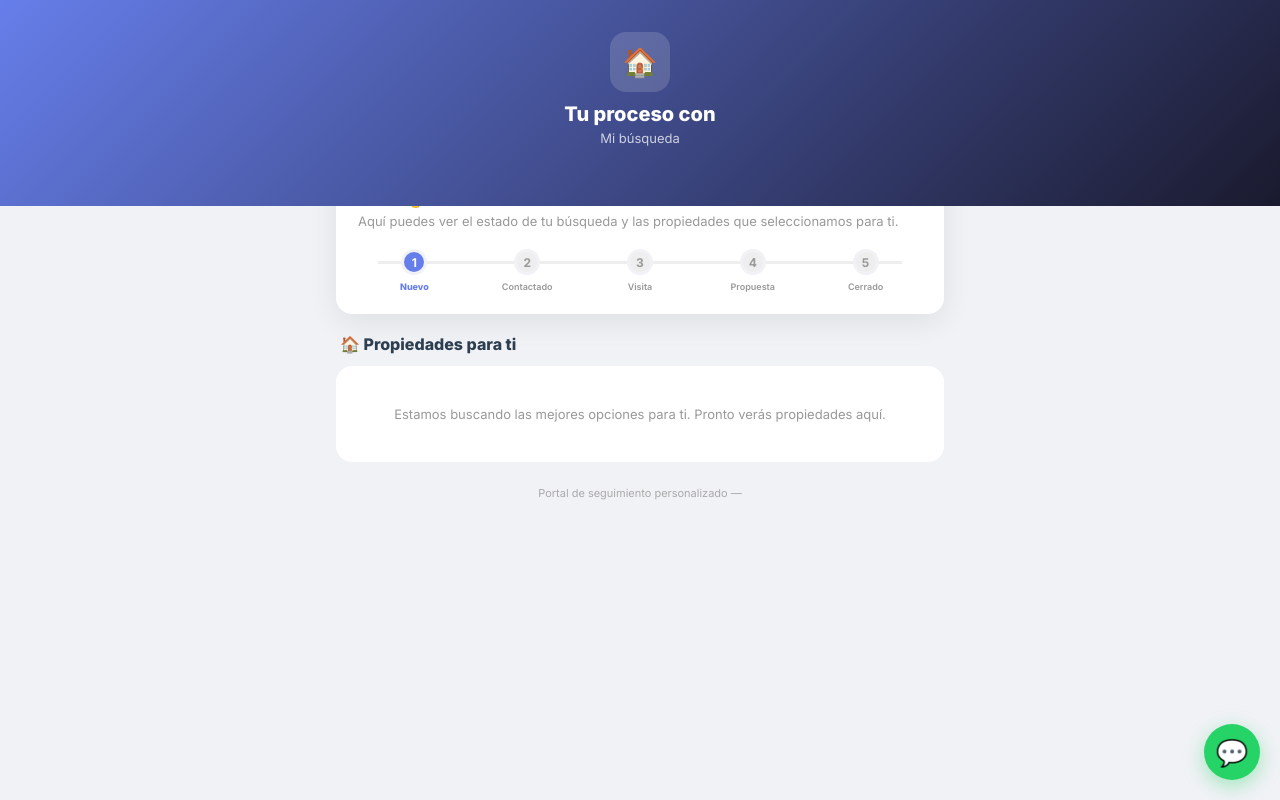
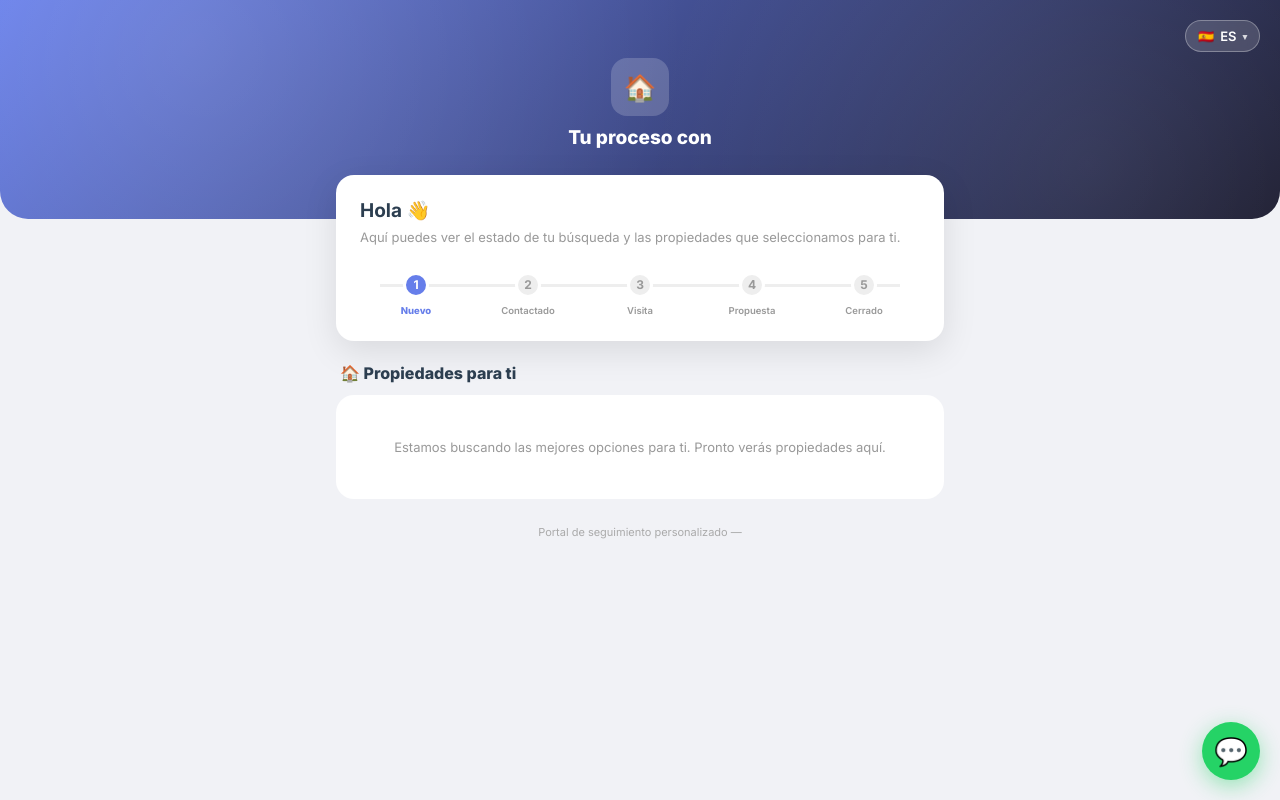
Before and after one commit to DG2028-2029/bot-inmobiliaria-v1, a Flask app: template templates/portal_prospecto.html in a window 1280 px wide. Run offline with Flask 3, Linux system fonts and the light colour scheme; the template is opened without the code that fills it, so the values that code supplies are empty.

Commit message:
Update portal_prospecto.html

```diff
--- a/templates/portal_prospecto.html
+++ b/templates/portal_prospecto.html
@@ -3,78 +3,119 @@
 <head>
     <meta charset="UTF-8">
     <meta name="viewport" content="width=device-width, initial-scale=1.0">
-    <title>{{ textos_portal.titulo_pagina if textos_portal else 'Mi búsqueda' }} | {{ vendedor.nombre }}</title>
+    <title>{{ vendedor.nombre }}</title>
     <style>
         @import url('https://fonts.googleapis.com/css2?family=Inter:wght@400;500;600;700;800&display=swap');
         :root { --color: {{ vendedor.color_primario or '#667eea' }}; }
         * { box-sizing: border-box; margin: 0; padding: 0; }
         body { font-family: 'Inter', 'Segoe UI', Arial, sans-serif; background: #f1f2f6; min-height: 100vh; padding-bottom: 40px; }
 
-        .header { background: linear-gradient(135deg, var(--color), #1a1a2e); padding: 32px 20px 60px; text-align: center; position: relative; }
-        .header-logo { width: 60px; height: 60px; border-radius: 16px; object-fit: contain; border: 2px solid rgba(255,255,255,0.3); background: white; margin-bottom: 10px; }
-        .header-logo-placeholder { width: 60px; height: 60px; border-radius: 16px; background: rgba(255,255,255,0.15); display: flex; align-items: center; justify-content: center; font-size: 28px; margin: 0 auto 10px; }
-        .header h1 { color: white; font-size: 20px; font-weight: 800; }
-        .header p { color: rgba(255,255,255,0.75); font-size: 13px; margin-top: 4px; }
+        .header {
+            background: linear-gradient(135deg, var(--color) 0%, #1a1a2e 100%);
+            padding: 20px 20px 70px;
+            text-align: center;
+            position: relative;
+            overflow: hidden;
+            border-radius: 0 0 28px 28px;
+        }
+        .header::before {
+            content: '';
+            position: absolute; inset: 0;
+            background:
+                radial-gradient(circle at 15% 20%, rgba(255,255,255,0.12) 0%, transparent 45%),
+                radial-gradient(circle at 85% 75%, rgba(255,255,255,0.08) 0%, transparent 40%);
+            pointer-events: none;
+        }
+        .header-top { display: flex; justify-content: flex-end; position: relative; z-index: 2; margin-bottom: 6px; }
+        .lang-selector { position: relative; display: inline-block; }
+        .lang-selector-btn {
+            display: flex; align-items: center; gap: 6px;
+            background: rgba(255,255,255,0.15);
+            border: 1px solid rgba(255,255,255,0.3);
+            backdrop-filter: blur(6px);
+            border-radius: 20px; padding: 7px 12px; cursor: pointer;
+            font-size: 13px; font-weight: 600; color: white;
+            font-family: inherit; transition: 0.2s;
+        }
+        .lang-selector-btn:hover { background: rgba(255,255,255,0.25); }
+        .lang-arrow { font-size: 9px; opacity: 0.8; transition: transform 0.2s; }
+        .lang-selector.abierto .lang-arrow { transform: rotate(180deg); }
+        .lang-menu {
+            display: none; position: absolute; top: calc(100% + 8px); right: 0;
+            background: white; border-radius: 12px;
+            box-shadow: 0 12px 32px rgba(0,0,0,0.25);
+            min-width: 170px; overflow: hidden; z-index: 300;
+        }
+        .lang-selector.abierto .lang-menu { display: block; }
+        .lang-menu a { display: flex; align-items: center; gap: 9px; padding: 11px 15px; text-decoration: none; color: #2c3e50; font-size: 13px; transition: 0.15s; }
+        .lang-menu a:hover { background: #f8f9fa; }
+        .lang-menu a.activo { color: var(--color); font-weight: 700; background: #f0f4ff; }
 
-        .contenedor { max-width: 640px; margin: -40px auto 0; padding: 0 16px; }
+        .header-logo { width: 58px; height: 58px; border-radius: 16px; object-fit: contain; border: 2px solid rgba(255,255,255,0.35); background: white; margin-bottom: 10px; position: relative; z-index: 2; }
+        .header-logo-placeholder { width: 58px; height: 58px; border-radius: 16px; background: rgba(255,255,255,0.18); display: flex; align-items: center; justify-content: center; font-size: 26px; margin: 0 auto 10px; position: relative; z-index: 2; }
+        .header h1 { color: white; font-size: 19px; font-weight: 800; position: relative; z-index: 2; }
+        .header p { color: rgba(255,255,255,0.75); font-size: 12.5px; margin-top: 4px; position: relative; z-index: 2; }
 
-        .saludo-card { background: white; border-radius: 16px; padding: 22px; box-shadow: 0 8px 30px rgba(0,0,0,0.08); margin-bottom: 16px; }
-        .saludo-card h2 { color: #2c3e50; font-size: 18px; margin-bottom: 4px; }
-        .saludo-card p { color: #999; font-size: 13px; }
+        .contenedor { max-width: 640px; margin: -44px auto 0; padding: 0 16px; position: relative; z-index: 5; }
 
-        .progreso-wrap { display: flex; justify-content: space-between; margin-top: 20px; position: relative; }
+        .saludo-card { background: white; border-radius: 18px; padding: 24px; box-shadow: 0 10px 34px rgba(0,0,0,0.1); margin-bottom: 16px; }
+        .saludo-card h2 { color: #2c3e50; font-size: 19px; margin-bottom: 6px; }
+        .saludo-card p { color: #999; font-size: 13px; line-height: 1.5; }
+
+        .progreso-wrap { display: flex; justify-content: space-between; margin-top: 24px; position: relative; }
         .progreso-wrap::before { content:''; position: absolute; top: 12px; left: 20px; right: 20px; height: 3px; background: #eee; z-index: 0; }
         .progreso-linea-activa { position: absolute; top: 12px; left: 20px; height: 3px; background: var(--color); z-index: 1; transition: width 0.3s; }
-        .progreso-paso { position: relative; z-index: 2; display: flex; flex-direction: column; align-items: center; gap: 6px; flex: 1; }
-        .progreso-dot { width: 26px; height: 26px; border-radius: 50%; background: #eee; color: #999; display: flex; align-items: center; justify-content: center; font-size: 12px; font-weight: 700; border: 3px solid #f1f2f6; }
+        .progreso-paso { position: relative; z-index: 2; display: flex; flex-direction: column; align-items: center; gap: 7px; flex: 1; }
+        .progreso-dot { width: 26px; height: 26px; border-radius: 50%; background: #eee; color: #999; display: flex; align-items: center; justify-content: center; font-size: 12px; font-weight: 700; border: 3px solid white; }
         .progreso-dot.activo { background: var(--color); color: white; }
         .progreso-dot.completado { background: #27ae60; color: white; }
-        .progreso-lbl { font-size: 9px; color: #999; text-align: center; font-weight: 600; max-width: 60px; }
+        .progreso-lbl { font-size: 9.5px; color: #999; text-align: center; font-weight: 600; max-width: 62px; line-height: 1.3; }
         .progreso-lbl.activo { color: var(--color); font-weight: 800; }
 
-        .visita-card { background: white; border-radius: 16px; padding: 20px; box-shadow: 0 8px 30px rgba(0,0,0,0.08); margin-bottom: 16px; border-left: 5px solid var(--color); }
-        .visita-card-header { display: flex; align-items: center; gap: 10px; margin-bottom: 14px; }
+        .visita-card { background: white; border-radius: 18px; padding: 22px; box-shadow: 0 10px 34px rgba(0,0,0,0.1); margin-bottom: 16px; border-left: 5px solid var(--color); }
+        .visita-card-header { display: flex; align-items: center; gap: 10px; margin-bottom: 16px; }
         .visita-icon { font-size: 24px; }
         .visita-titulo { font-size: 15px; font-weight: 700; color: #2c3e50; }
-        .visita-detalle { background: #f8f9fa; border-radius: 10px; padding: 14px; margin-bottom: 14px; }
+        .visita-detalle { background: #f8f9fa; border-radius: 12px; padding: 15px; margin-bottom: 16px; }
         .visita-fila { display: flex; justify-content: space-between; padding: 6px 0; font-size: 13px; }
         .visita-fila span:first-child { color: #999; }
         .visita-fila span:last-child { color: #2c3e50; font-weight: 600; text-align: right; }
         .visita-btns { display: flex; gap: 8px; }
-        .btn-visita-accion { flex: 1; padding: 11px; border-radius: 8px; border: none; cursor: pointer; font-size: 12.5px; font-weight: 700; font-family: inherit; transition: 0.2s; }
+        .btn-visita-accion { flex: 1; padding: 12px; border-radius: 10px; border: none; cursor: pointer; font-size: 12.5px; font-weight: 700; font-family: inherit; transition: 0.2s; }
         .btn-confirmar { background: var(--color); color: white; }
         .btn-confirmar:hover { opacity: 0.88; }
         .btn-reagendar { background: #f8f9fa; color: #555; border: 1px solid #ddd; }
         .btn-reagendar:hover { border-color: var(--color); color: var(--color); }
-        .visita-msg-ok { text-align: center; font-size: 13px; font-weight: 700; padding: 10px; border-radius: 8px; display: none; }
+        .visita-msg-ok { text-align: center; font-size: 13px; font-weight: 700; padding: 12px; border-radius: 10px; display: none; }
         .visita-msg-ok.si { background: #eafaf1; color: #196f3d; }
 
-        .propiedades-titulo { font-size: 16px; font-weight: 800; color: #2c3e50; margin: 20px 4px 12px; }
+        .propiedades-titulo { font-size: 16px; font-weight: 800; color: #2c3e50; margin: 22px 4px 12px; }
         .prop-grid { display: grid; grid-template-columns: repeat(auto-fill, minmax(260px, 1fr)); gap: 14px; margin-bottom: 20px; }
-        .prop-card { background: white; border-radius: 14px; overflow: hidden; box-shadow: 0 6px 20px rgba(0,0,0,0.07); transition: 0.2s; }
-        .prop-card:hover { transform: translateY(-3px); box-shadow: 0 10px 28px rgba(0,0,0,0.12); }
-        .prop-img { width: 100%; height: 160px; object-fit: cover; background: #eee; }
-        .prop-img-placeholder { width: 100%; height: 160px; background: linear-gradient(135deg,#eee,#f5f5f5); display: flex; align-items: center; justify-content: center; font-size: 32px; color: #ccc; }
-        .prop-body { padding: 14px; }
-        .prop-titulo { font-size: 14px; font-weight: 700; color: #2c3e50; margin-bottom: 4px; white-space: nowrap; overflow: hidden; text-overflow: ellipsis; }
-        .prop-ubicacion { font-size: 12px; color: #999; margin-bottom: 8px; }
-        .prop-precio { font-size: 16px; font-weight: 800; color: #27ae60; margin-bottom: 8px; }
-        .prop-specs { display: flex; gap: 10px; font-size: 11px; color: #777; margin-bottom: 10px; }
-        .prop-match { display: inline-block; background: #eaf4fb; color: #1a5276; font-size: 10px; font-weight: 700; padding: 3px 9px; border-radius: 20px; margin-bottom: 8px; }
-        .btn-prop-wa { display: block; width: 100%; text-align: center; padding: 9px; background: #25D366; color: white; border-radius: 8px; text-decoration: none; font-size: 12.5px; font-weight: 700; }
+        .prop-card { background: white; border-radius: 16px; overflow: hidden; box-shadow: 0 8px 24px rgba(0,0,0,0.08); transition: 0.2s; }
+        .prop-card:hover { transform: translateY(-3px); box-shadow: 0 12px 32px rgba(0,0,0,0.14); }
+        .prop-img { width: 100%; height: 165px; object-fit: cover; background: #eee; display: block; }
+        .prop-img-placeholder { width: 100%; height: 165px; background: linear-gradient(135deg,#eee,#f5f5f5); display: flex; align-items: center; justify-content: center; font-size: 34px; color: #ccc; }
+        .prop-body { padding: 16px; }
+        .prop-titulo { font-size: 14.5px; font-weight: 700; color: #2c3e50; margin-bottom: 5px; white-space: nowrap; overflow: hidden; text-overflow: ellipsis; }
+        .prop-ubicacion { font-size: 12px; color: #999; margin-bottom: 9px; }
+        .prop-precio { font-size: 17px; font-weight: 800; color: #27ae60; margin-bottom: 9px; }
+        .prop-specs { display: flex; gap: 10px; font-size: 11px; color: #777; margin-bottom: 12px; flex-wrap: wrap; }
+        .prop-match { display: inline-block; background: #eaf4fb; color: #1a5276; font-size: 10px; font-weight: 700; padding: 3px 10px; border-radius: 20px; margin-bottom: 9px; }
+        .btn-prop-wa { display: block; width: 100%; text-align: center; padding: 10px; background: #25D366; color: white; border-radius: 9px; text-decoration: none; font-size: 12.5px; font-weight: 700; }
         .btn-prop-wa:hover { background: #128C7E; }
 
-        .sin-propiedades { text-align: center; padding: 40px 20px; color: #999; font-size: 13px; background: white; border-radius: 16px; }
+        .sin-propiedades { text-align: center; padding: 44px 20px; color: #999; font-size: 13px; background: white; border-radius: 18px; }
 
-        .wa-flotante { position: fixed; bottom: 20px; right: 20px; background: #25D366; color: white; width: 56px; height: 56px; border-radius: 50%; display: flex; align-items: center; justify-content: center; font-size: 26px; box-shadow: 0 6px 20px rgba(37,211,102,0.4); text-decoration: none; z-index: 500; }
+        .wa-flotante { position: fixed; bottom: 20px; right: 20px; background: #25D366; color: white; width: 58px; height: 58px; border-radius: 50%; display: flex; align-items: center; justify-content: center; font-size: 27px; box-shadow: 0 6px 22px rgba(37,211,102,0.45); text-decoration: none; z-index: 500; }
         .wa-flotante:hover { background: #128C7E; }
 
-        .footer-portal { text-align: center; margin-top: 24px; padding: 0 16px; }
+        .footer-portal { text-align: center; margin-top: 26px; padding: 0 16px; }
         .footer-portal p { font-size: 11px; color: #aaa; }
 
         @media (max-width: 480px) {
             .prop-grid { grid-template-columns: 1fr; }
-            .progreso-lbl { max-width: 50px; font-size: 8px; }
+            .progreso-lbl { max-width: 52px; font-size: 8.5px; }
+            .header { padding: 16px 16px 60px; border-radius: 0 0 20px 20px; }
         }
     </style>
 </head>
@@ -83,7 +124,7 @@
 {% set lang = idioma_actual if idioma_actual else 'es' %}
 {% set pt = {
     'es': {
-        'titulo_pagina': 'Mi búsqueda', 'subtitulo': 'Tu proceso con', 'hola': 'Hola',
+        'subtitulo': 'Tu proceso con', 'hola': 'Hola',
         'saludo_desc': 'Aquí puedes ver el estado de tu búsqueda y las propiedades que seleccionamos para ti.',
         'et_nuevo': 'Nuevo', 'et_contactado': 'Contactado', 'et_visita': 'Visita', 'et_propuesta': 'Propuesta', 'et_cerrado': 'Cerrado',
         'visita_titulo': 'Tu próxima visita', 'visita_fecha': '📅 Fecha y hora', 'visita_prop': '🏠 Propiedad',
@@ -95,7 +136,7 @@
         'footer': 'Portal de seguimiento personalizado —'
     },
     'en': {
-        'titulo_pagina': 'My search', 'subtitulo': 'Your process with', 'hola': 'Hi',
+        'subtitulo': 'Your process with', 'hola': 'Hi',
         'saludo_desc': 'Here you can see the status of your search and the properties we selected for you.',
         'et_nuevo': 'New', 'et_contactado': 'Contacted', 'et_visita': 'Visit', 'et_propuesta': 'Proposal', 'et_cerrado': 'Closed',
         'visita_titulo': 'Your next visit', 'visita_fecha': '📅 Date and time', 'visita_prop': '🏠 Property',
@@ -107,7 +148,7 @@
         'footer': 'Personalized tracking portal —'
     },
     'fr': {
-        'titulo_pagina': 'Ma recherche', 'subtitulo': 'Votre parcours avec', 'hola': 'Bonjour',
+        'subtitulo': 'Votre parcours avec', 'hola': 'Bonjour',
         'saludo_desc': "Ici vous pouvez voir l'état de votre recherche et les propriétés sélectionnées pour vous.",
         'et_nuevo': 'Nouveau', 'et_contactado': 'Contacté', 'et_visita': 'Visite', 'et_propuesta': 'Proposition', 'et_cerrado': 'Fermé',
         'visita_titulo': 'Votre prochaine visite', 'visita_fecha': '📅 Date et heure', 'visita_prop': '🏠 Propriété',
@@ -119,7 +160,7 @@
         'footer': 'Portail de suivi personnalisé —'
     },
     'de': {
-        'titulo_pagina': 'Meine Suche', 'subtitulo': 'Ihr Prozess mit', 'hola': 'Hallo',
+        'subtitulo': 'Ihr Prozess mit', 'hola': 'Hallo',
         'saludo_desc': 'Hier sehen Sie den Status Ihrer Suche und die für Sie ausgewählten Immobilien.',
         'et_nuevo': 'Neu', 'et_contactado': 'Kontaktiert', 'et_visita': 'Besichtigung', 'et_propuesta': 'Angebot', 'et_cerrado': 'Abgeschlossen',
         'visita_titulo': 'Ihre nächste Besichtigung', 'visita_fecha': '📅 Datum und Uhrzeit', 'visita_prop': '🏠 Immobilie',
@@ -131,7 +172,7 @@
         'footer': 'Persönliches Nachverfolgungsportal —'
     },
     'pt': {
-        'titulo_pagina': 'Minha busca', 'subtitulo': 'Seu processo com', 'hola': 'Olá',
+        'subtitulo': 'Seu processo com', 'hola': 'Olá',
         'saludo_desc': 'Aqui você pode ver o status da sua busca e os imóveis que selecionamos para você.',
         'et_nuevo': 'Novo', 'et_contactado': 'Contactado', 'et_visita': 'Visita', 'et_propuesta': 'Proposta', 'et_cerrado': 'Fechado',
         'visita_titulo': 'Sua próxima visita', 'visita_fecha': '📅 Data e hora', 'visita_prop': '🏠 Imóvel',
@@ -143,7 +184,7 @@
         'footer': 'Portal de acompanhamento personalizado —'
     },
     'zh': {
-        'titulo_pagina': '我的搜索', 'subtitulo': '您与以下机构的进展', 'hola': '您好',
+        'subtitulo': '您与以下机构的进展', 'hola': '您好',
         'saludo_desc': '在这里您可以查看搜索进度以及我们为您挑选的房产。',
         'et_nuevo': '新建', 'et_contactado': '已联系', 'et_visita': '参观', 'et_propuesta': '提案', 'et_cerrado': '已成交',
         'visita_titulo': '您的下一次参观', 'visita_fecha': '📅 日期和时间', 'visita_prop': '🏠 房产',
@@ -158,13 +199,29 @@
 {% set t = pt[lang] if lang in pt else pt['es'] %}
 
 <div class="header">
+    <div class="header-top">
+        <div class="lang-selector" id="langSelector">
+            <button type="button" class="lang-selector-btn" onclick="toggleLang()">
+                <span>{% if lang == 'es' %}🇪🇸{% elif lang == 'en' %}🇺🇸{% elif lang == 'fr' %}🇫🇷{% elif lang == 'de' %}🇩🇪{% elif lang == 'pt' %}🇵🇹{% elif lang == 'zh' %}🇨🇳{% else %}🇪🇸{% endif %}</span>
+                <span>{% if lang == 'es' %}ES{% elif lang == 'en' %}EN{% elif lang == 'fr' %}FR{% elif lang == 'de' %}DE{% elif lang == 'pt' %}PT{% elif lang == 'zh' %}ZH{% else %}ES{% endif %}</span>
+                <span class="lang-arrow">▾</span>
+            </button>
+            <div class="lang-menu">
+                <a href="?lang=es" {% if lang == 'es' %}class="activo"{% endif %}>🇪🇸 Español</a>
+                <a href="?lang=en" {% if lang == 'en' %}class="activo"{% endif %}>🇺🇸 English</a>
+                <a href="?lang=fr" {% if lang == 'fr' %}class="activo"{% endif %}>🇫🇷 Français</a>
+                <a href="?lang=de" {% if lang == 'de' %}class="activo"{% endif %}>🇩🇪 Deutsch</a>
+                <a href="?lang=pt" {% if lang == 'pt' %}class="activo"{% endif %}>🇵🇹 Português</a>
+                <a href="?lang=zh" {% if lang == 'zh' %}class="activo"{% endif %}>🇨🇳 中文</a>
+            </div>
+        </div>
+    </div>
     {% if vendedor.logo_url %}
     <img src="{{ vendedor.logo_url }}" alt="{{ vendedor.nombre }}" class="header-logo">
     {% else %}
     <div class="header-logo-placeholder">🏠</div>
     {% endif %}
     <h1>{{ t.subtitulo }} {{ vendedor.nombre }}</h1>
-    <p>{{ t.titulo_pagina }}</p>
 </div>
 
 <div class="contenedor">
@@ -262,6 +319,12 @@ const TOKEN = "{{ lead.token_portal }}";
 const MSG_CONFIRMADO = "{{ t.msg_confirmado }}";
 const MSG_REAGENDAR = "{{ t.msg_reagendar }}";
 
+function toggleLang() { document.getElementById('langSelector').classList.toggle('abierto'); }
+document.addEventListener('click', function(e) {
+    const sel = document.getElementById('langSelector');
+    if (sel && !sel.contains(e.target)) sel.classList.remove('abierto');
+});
+
 function accionVisita(accion) {
     const body = new URLSearchParams();
     body.append('accion', accion);
@@ -282,7 +345,6 @@ function accionVisita(accion) {
     });
 }
 
-// Formatear fecha de visita a algo legible en el navegador del usuario
 document.addEventListener('DOMContentLoaded', function() {
     const el = document.getElementById('visitaFechaTxt');
     if (el) {
```
